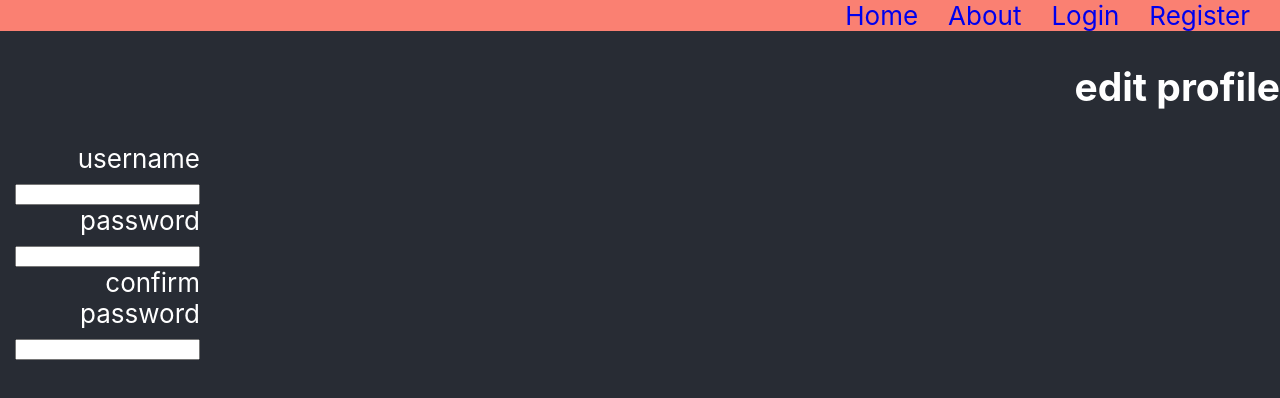
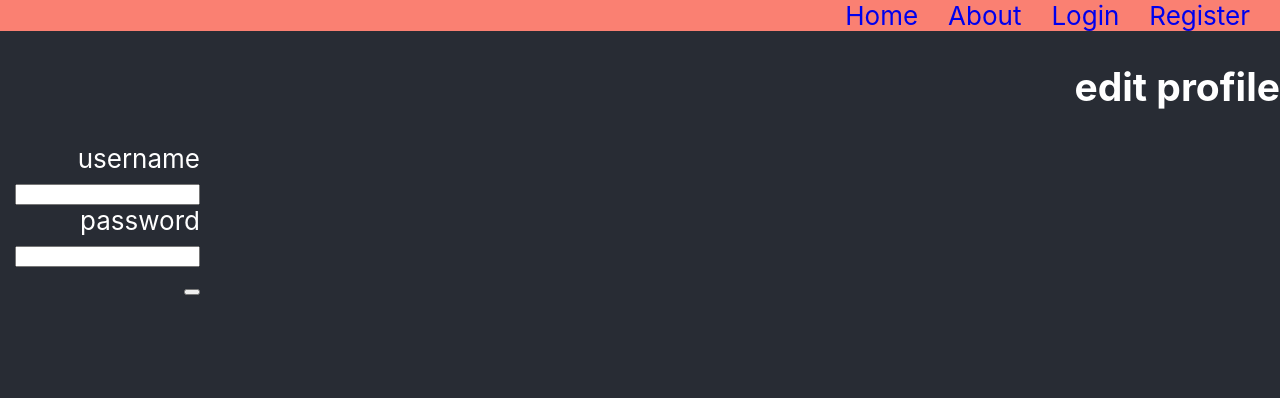
Before and after one commit to AlaysiaVeal/My-Secret-Santa, a React (Create React App) app in the folder client/: page /profile in a window 1280 px wide. Shown: the top 398 px of the page. Built offline with nearby package versions, Linux system fonts and the light colour scheme.

Commit message:
added function to randomize users

```diff
--- a/client/src/App.js
+++ b/client/src/App.js
@@ -39,7 +39,7 @@ function App() {
           handleLogOut={handleLogOut}
         />
         <Routes>
-          <Route path="/profile" element={<Profile />} />
+          <Route path="/profile" element={<Profile user={user} />} />
           <Route path="/" element={<Home />} />
           <Route
             path="/list"
--- a/client/src/components/ListGenerator.jsx
+++ b/client/src/components/ListGenerator.jsx
@@ -1,19 +1,14 @@
 import { useState } from "react"
 import Client from "../services/api"
 
-const ListGenerator = ({ user,handleClick}) => {
+const ListGenerator = ({ user,handleClick, username, id}) => {
   const [authenticated, toggleAuthenticated] = useState(false)
   return (
     <div>
       <button onClick={handleClick}></button>
-    {user.map((res) => {
-      return  (
-          <div key={res?.id}>
-          <h3>{res?.username}</h3>
+          <div key={id}>
+          <h3>{username}</h3>
           </div>
-      )
-      }
-      )}
     </div>
     )
 }
--- a/client/src/components/Profile.jsx
+++ b/client/src/components/Profile.jsx
@@ -4,12 +4,12 @@ import { useState } from "react"
 
 
 
-const Profile = () => {
+const Profile = ({user}) => {
   const navigate = useNavigate()
   const initial = {
+    userId: parseInt(user?.id),
     username: '',
     password: '',
-    confirmPassword: ''
   }
   const [form, setForm] = useState(initial)
 
@@ -17,6 +17,18 @@ const Profile = () => {
 
   const handleEdit = (e) => {
     setEdit({ ...edit, [e.target.name]: e.target.value })
+  }
+  const handleChange = (e) => {
+    setForm({...form, [e.target.name]: e.target.value})
+  }
+  const handleSubmit = async(e,id) => {
+    e.preventDefault()
+    const data = {
+      userId: parseInt(form.userId),
+      ...form
+    }
+    const res = await Client.put(`/user/login/${user.id}`, data)
+    console.log(res.data)
   }
   const handleEditSubmit = async (e, id) => {
     /* const editButtonRef = editButton.current
@@ -27,19 +39,26 @@ const Profile = () => {
     submitEdit.className = 'hiddenButton'
     editButtonRef.className = '' */
     e.preventDefault()
-    await Client.put(`/user/${id}`)
+    await Client.put(`/users/password/${id}`)
     navigate('/profile')
   }
   return (
     <div>
       <h2>edit profile</h2>
-      <form>
+      <form onSubmit={handleSubmit}>
         <label>username</label>
-        <input/>
+        <input
+        type="text"
+        onChange={handleChange}
+        name="username"
+        />
         <label>password</label>
-        <input/>
-        <label>confirm password</label>
-        <input></input>
+        <input
+        type="text"
+        onChange={handleChange}
+        name="password"
+        />
+        <button></button>
       </form>
     </div>
   )
--- a/client/src/pages/Home.js
+++ b/client/src/pages/Home.js
@@ -5,14 +5,22 @@ import ListGenerator from '../components/ListGenerator'
 
 const Home = () => {
   const [user, setUsers] = useState([])
-  const handleClick = async () => {
+  const handleClick = async (obj) => {
     const res = await Client.get('/user')
-    setUsers(res.data)
+    const keys = Object.keys(res.data)
+    setUsers(Math.floor(Math.random() * keys.length))
   }
-
   return (
     <div>
       <h2>Welcome</h2>
+      {user?.map((res) => (
+        <ListGenerator
+          id={res?.id}
+          handleClick={handleClick}
+          user={res?.user}
+          username={res?.username}
+        />
+      ))}
       <ListGenerator handleClick={handleClick} user={user} />
     </div>
   )
```
